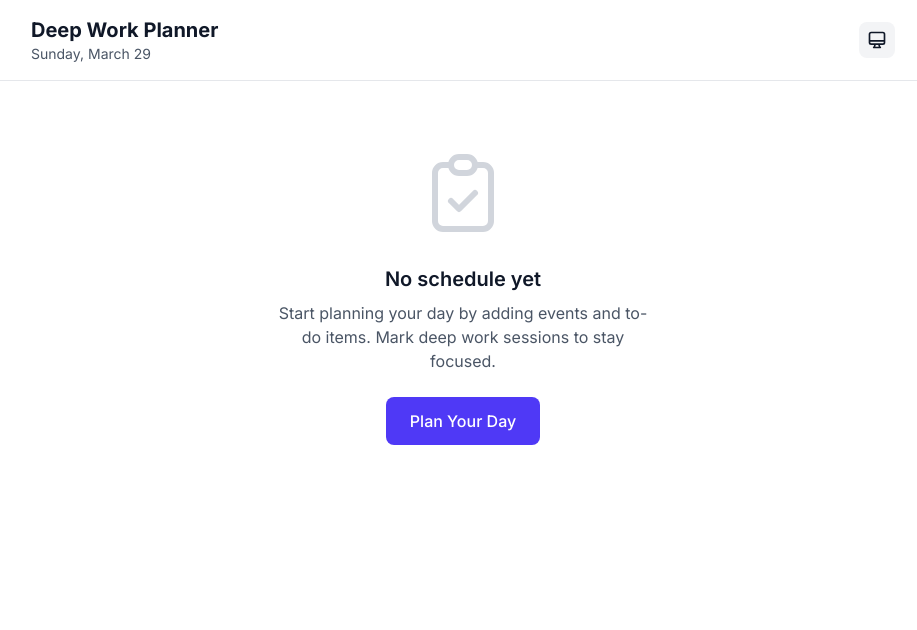
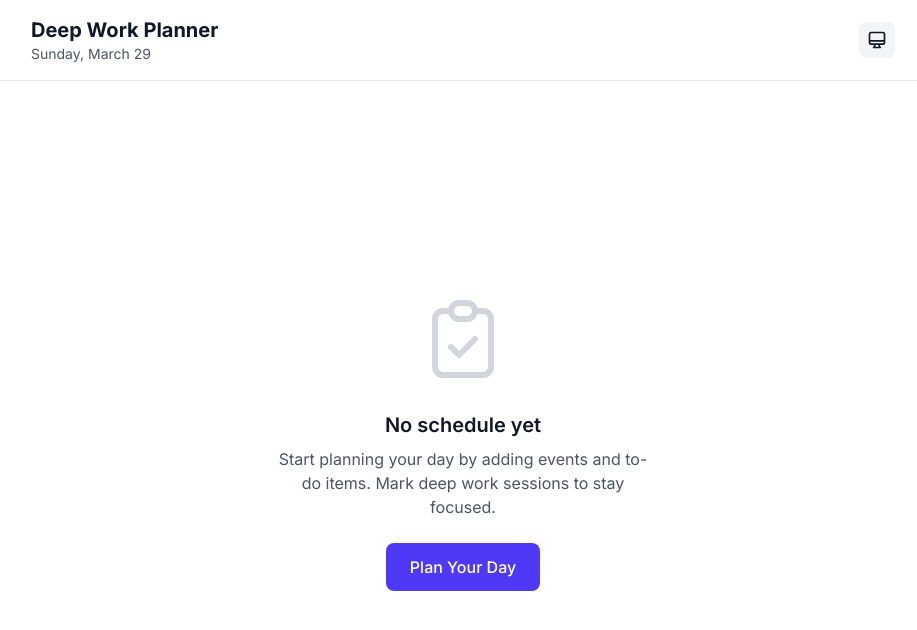
Before and after one commit to mitchellrust/deep-work-planner, a Next.js app: page / in a window 1280 px wide. Shown: the top 630 px of the page, without its empty margins (177-1094 px from the left). Built offline with nearby package versions, Linux system fonts and the light colour scheme.

Commit message:
Fix unnecessary vertical scroll

```diff
--- a/src/app/layout.tsx
+++ b/src/app/layout.tsx
@@ -32,7 +32,7 @@ export default function RootLayout({
 }>) {
   return (
     <html lang="en" className={`${inter.variable} h-full`} suppressHydrationWarning>
-      <body className="min-h-full antialiased bg-white dark:bg-gray-950 text-gray-900 dark:text-gray-100">
+      <body className="h-full antialiased bg-white dark:bg-gray-950 text-gray-900 dark:text-gray-100">
         <ThemeProvider>
           <ScheduleProvider>{children}</ScheduleProvider>
         </ThemeProvider>
--- a/src/app/page.tsx
+++ b/src/app/page.tsx
@@ -14,7 +14,7 @@ export default function Home() {
   const hasItems = schedule.items.length > 0;
 
   return (
-    <div className="min-h-screen flex flex-col">
+    <div className="h-full flex flex-col overflow-auto">
       <Header onAddClick={() => setIsAddSheetOpen(true)} />
 
       {hasItems ? (
--- a/src/components/EmptyState.tsx
+++ b/src/components/EmptyState.tsx
@@ -1,6 +1,6 @@
 export function EmptyState({ onAddClick }: { onAddClick: () => void }) {
   return (
-    <div className="flex flex-col items-center justify-center py-16 px-4 text-center">
+    <div className="flex flex-col items-center justify-center flex-1 py-16 px-4 text-center">
       <div className="mb-6">
         <svg
           className="w-24 h-24 text-gray-300 dark:text-gray-700 mx-auto"
--- a/src/components/Timeline.tsx
+++ b/src/components/Timeline.tsx
@@ -271,7 +271,7 @@ export function Timeline() {
 
   return (
     <>
-      <div className="max-w-4xl mx-auto px-4 py-6 pb-24 w-full">
+      <div className="max-w-4xl mx-auto px-4 py-6 pb-20 w-full">
         <DndContext
           sensors={sensors}
           collisionDetection={closestCenter}
```
